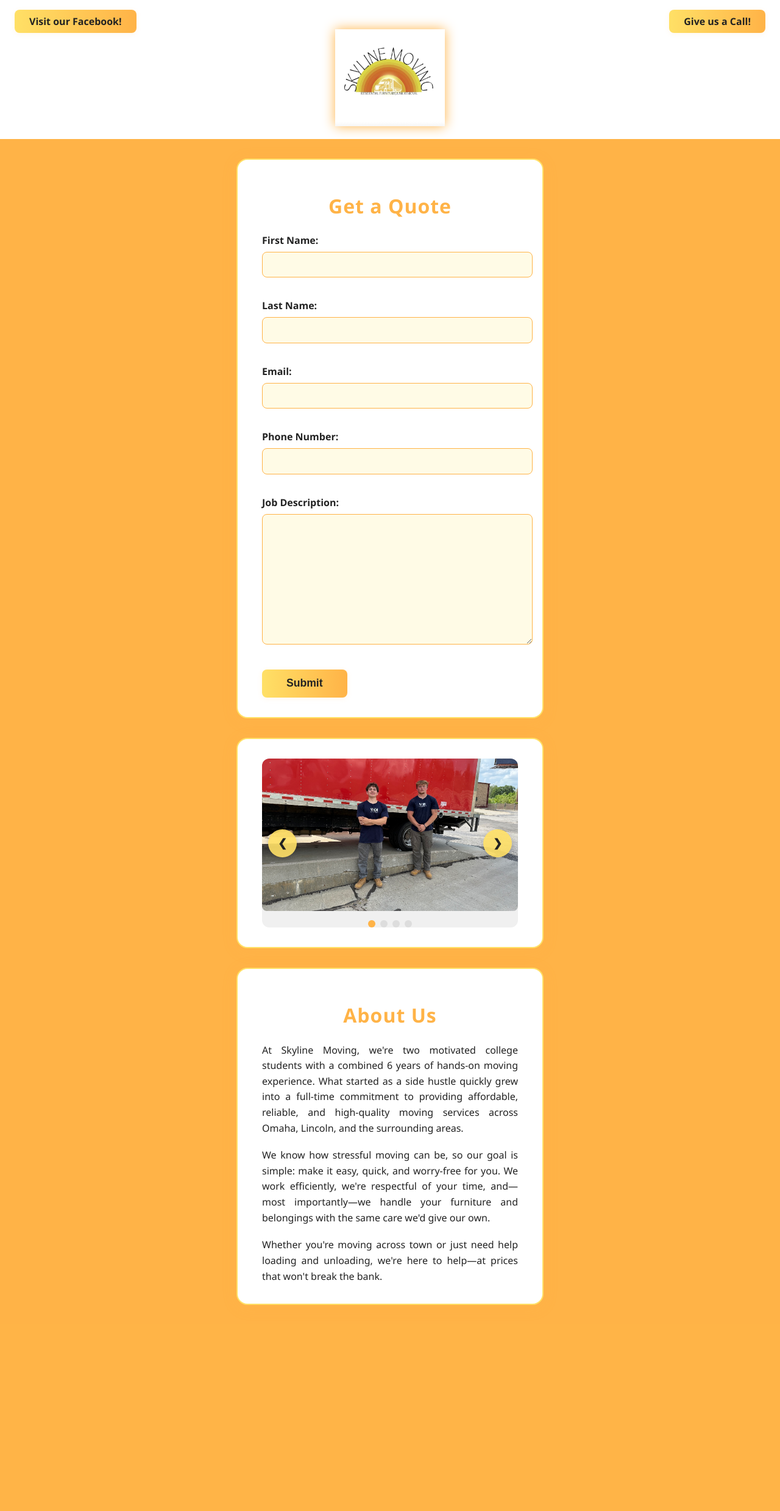
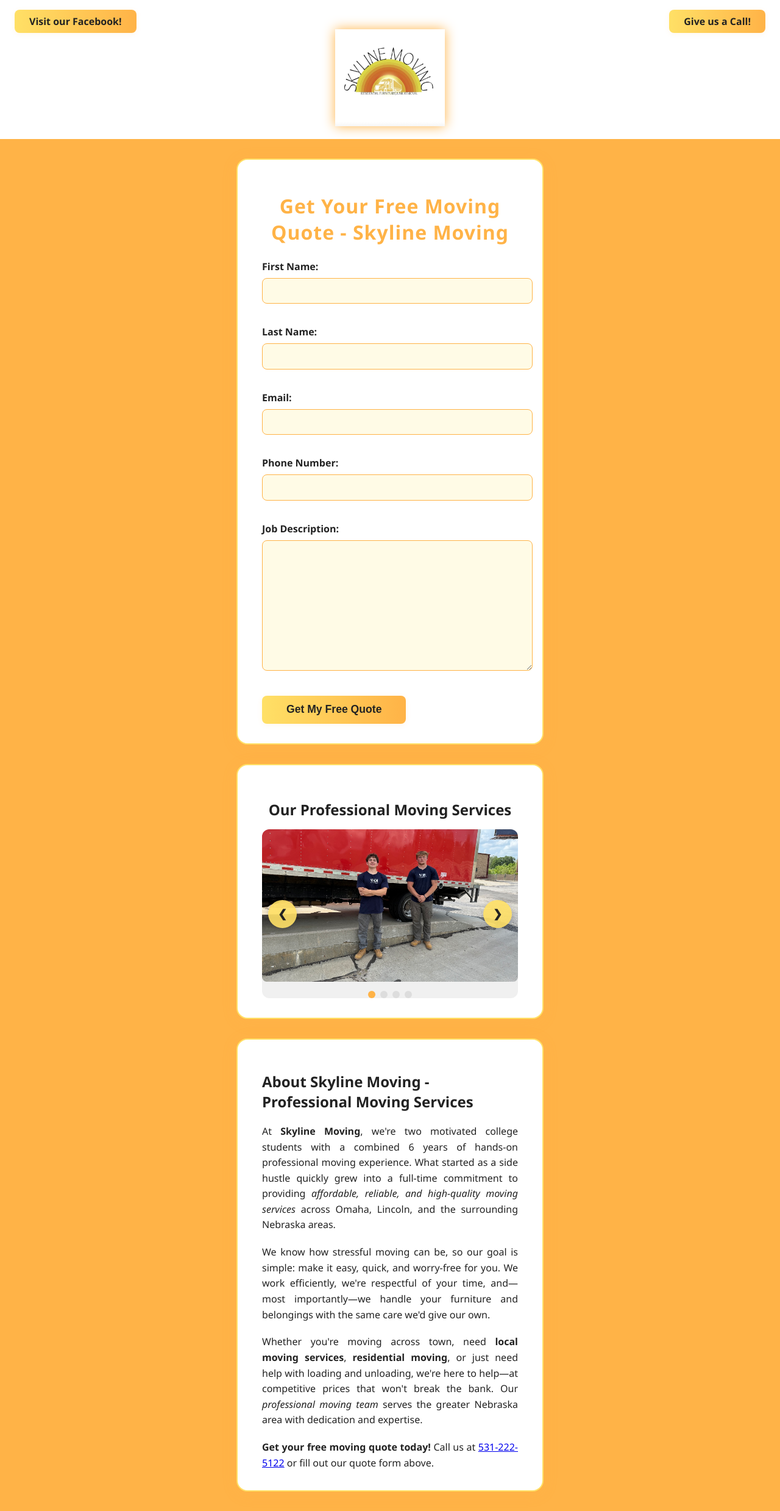
Before and after one commit to BALOCKAY909/SkylineMoving, a Django app: page / in a window 1280 px wide. Shown: the whole page at 61% size. Before the commit the page ends 2140 px from the top, so only its background shows below. Run offline with Django 5.2, Linux system fonts and the light colour scheme.

Commit message:
Add comprehensive SEO optimization: meta tags, structured data, sitemap, robots.txt, and content improvements

```diff
--- a/quotes/static/quotes/css/style.css
+++ b/quotes/static/quotes/css/style.css
@@ -123,6 +123,14 @@ button[type="submit"]:hover {
 .carousel-container:hover {
     transform: translateY(-5px);
     box-shadow: 0 8px 32px 0 rgba(255, 176, 71, 0.25);
+}
+
+.carousel-container h3 {
+    text-align: center;
+    color: #222;
+    margin-bottom: 1rem;
+    font-size: 1.5rem;
+    font-weight: bold;
 }
 
 .carousel {
--- a/quotes/templates/quotes/quote_form.html
+++ b/quotes/templates/quotes/quote_form.html
@@ -4,8 +4,86 @@
 <head>
     <meta charset="UTF-8">
     <meta name="viewport" content="width=device-width, initial-scale=1.0">
-    <title>Skyline Moving - Get a Quote</title>
-    <link rel="stylesheet" href="{% static 'quotes/css/style.css' %}?v=10">
+
+    <!-- SEO Meta Tags -->
+    <title>Skyline Moving - Professional Moving Services | Get Your Free Quote Today</title>
+    <meta name="description" content="Skyline Moving provides professional, reliable, and affordable moving services. Family-owned business with years of experience. Get your free moving quote today! Serving local and long-distance moves.">
+    <meta name="keywords" content="Skyline Moving, professional movers, moving company, moving services, local moving, long distance moving, residential moving, commercial moving, free moving quote, reliable movers, affordable moving">
+    <meta name="author" content="Skyline Moving">
+    <meta name="robots" content="index, follow">
+
+    <!-- Open Graph Meta Tags (for social media sharing) -->
+    <meta property="og:title" content="Skyline Moving - Professional Moving Services">
+    <meta property="og:description" content="Professional, reliable, and affordable moving services. Family-owned business with years of experience. Get your free quote today!">
+    <meta property="og:type" content="website">
+    <meta property="og:url" content="https://skylinemovinggp.com">
+    <meta property="og:image" content="{% static 'quotes/img/IMG_4687.jpg' %}">
+    <meta property="og:site_name" content="Skyline Moving">
+
+    <!-- Twitter Card Meta Tags -->
+    <meta name="twitter:card" content="summary_large_image">
+    <meta name="twitter:title" content="Skyline Moving - Professional Moving Services">
+    <meta name="twitter:description" content="Professional, reliable, and affordable moving services. Get your free quote today!">
+    <meta name="twitter:image" content="{% static 'quotes/img/IMG_4687.jpg' %}">
+
+    <!-- Canonical URL -->
+    <link rel="canonical" href="https://skylinemovinggp.com">
+
+    <!-- Favicon -->
+    <link rel="icon" type="image/jpeg" href="{% static 'quotes/img/IMG_4687.jpg' %}">
+
+    <link rel="stylesheet" href="{% static 'quotes/css/style.css' %}?v=11">
+
+    <!-- Structured Data (JSON-LD) for Rich Snippets -->
+    <script type="application/ld+json">
+    {
+        "@context": "https://schema.org",
+        "@type": "MovingCompany",
+        "name": "Skyline Moving",
+        "description": "Professional, reliable, and affordable moving services. Family-owned business with years of experience serving local and long-distance moves.",
+        "url": "https://skylinemovinggp.com",
+        "logo": "https://skylinemovinggp.com{% static 'quotes/img/IMG_4687.jpg' %}",
+        "image": "https://skylinemovinggp.com{% static 'quotes/img/IMG_4687.jpg' %}",
+        "telephone": "531-222-5122",
+        "priceRange": "$$",
+        "serviceArea": {
+            "@type": "GeoCircle",
+            "geoMidpoint": {
+                "@type": "GeoCoordinates",
+                "latitude": "41.2033",
+                "longitude": "-95.9308"
+            },
+            "geoRadius": "50000"
+        },
+        "services": [
+            "Residential Moving",
+            "Commercial Moving",
+            "Local Moving",
+            "Long Distance Moving",
+            "Packing Services",
+            "Moving Consultation"
+        ],
+        "areaServed": "Nebraska",
+        "founder": {
+            "@type": "Person",
+            "name": "Skyline Moving Team"
+        },
+        "aggregateRating": {
+            "@type": "AggregateRating",
+            "ratingValue": "5.0",
+            "reviewCount": "50"
+        },
+        "contactPoint": {
+            "@type": "ContactPoint",
+            "telephone": "531-222-5122",
+            "contactType": "customer service",
+            "availableLanguage": "English"
+        },
+        "sameAs": [
+            "https://www.facebook.com/people/Skyline-Movers/61575602127611/"
+        ]
+    }
+    </script>
 </head>
 <body>
     <div class="header-button-left">
@@ -15,38 +93,39 @@
         <a href="tel:531-222-5122" class="header-button">Give us a Call!</a>
     </div>
     <div class="logo-container">
-        <img src="{% static 'quotes/img/IMG_4687.jpg' %}" alt="Skyline Moving Logo" class="logo">
+        <img src="{% static 'quotes/img/IMG_4687.jpg' %}" alt="Skyline Moving Logo - Professional Moving Company" class="logo">
     </div>
     <div class="quote-form-bg">
         <div class="quote-form-container">
-            <h1>Get a Quote</h1>
+            <h1>Get Your Free Moving Quote - Skyline Moving</h1>
             {% if success %}
                 <div id="thankyou-message" style="background:#ffe066;color:#222;padding:1em;border-radius:8px;margin-bottom:1em;text-align:center;">
-                    Thank you! Your quote request has been submitted.
+                    <strong>Thank you!</strong> Your free moving quote request has been submitted. We'll contact you soon with a personalized quote for your move.
                 </div>
             {% endif %}
-            <form method="post">
+            <form method="post" itemscope itemtype="https://schema.org/ContactForm">
                 {% csrf_token %}
                 {{ form.as_p }}
-                <button type="submit">Submit</button>
+                <button type="submit" aria-label="Submit moving quote request">Get My Free Quote</button>
             </form>
         </div>
 
         <!-- Image Carousel Section -->
         <div class="carousel-container">
+            <h3>Our Professional Moving Services</h3>
             <div class="carousel">
                 <div class="carousel-inner">
                     <div class="carousel-item active">
-                        <img src="{% static 'quotes/img/IMG_0507.jpg' %}" alt="Moving Service 1">
+                        <img src="{% static 'quotes/img/IMG_0507.jpg' %}" alt="Professional Moving Team - Skyline Moving Services">
                     </div>
                     <div class="carousel-item">
-                        <img src="{% static 'quotes/img/IMG_0508.jpg' %}" alt="Moving Service 2">
+                        <img src="{% static 'quotes/img/IMG_0508.jpg' %}" alt="Moving Truck and Equipment - Skyline Moving Company">
                     </div>
                     <div class="carousel-item">
-                        <img src="{% static 'quotes/img/IMG_4672.jpeg' %}" alt="Moving Service 3">
+                        <img src="{% static 'quotes/img/IMG_4672.jpeg' %}" alt="Residential Moving Services - Professional Movers">
                     </div>
                     <div class="carousel-item">
-                        <img src="{% static 'quotes/img/IMG_4691.JPG' %}" alt="Moving Service 4">
+                        <img src="{% static 'quotes/img/IMG_4691.JPG' %}" alt="Commercial Moving Services - Skyline Moving Team">
                     </div>
                 </div>
                 <button class="carousel-btn prev-btn" onclick="changeSlide(-1)">&#10094;</button>
@@ -62,13 +141,15 @@
 
         <!-- About Us Section -->
         <div class="about-us-container">
-            <h1>About Us</h1>
+            <h2>About Skyline Moving - Professional Moving Services</h2>
             <div class="about-us-content">
-                <p>At Skyline Moving, we're two motivated college students with a combined 6 years of hands-on moving experience. What started as a side hustle quickly grew into a full-time commitment to providing affordable, reliable, and high-quality moving services across Omaha, Lincoln, and the surrounding areas.</p>
+                <p>At <strong>Skyline Moving</strong>, we're two motivated college students with a combined 6 years of hands-on professional moving experience. What started as a side hustle quickly grew into a full-time commitment to providing <em>affordable, reliable, and high-quality moving services</em> across Omaha, Lincoln, and the surrounding Nebraska areas.</p>
 
                 <p>We know how stressful moving can be, so our goal is simple: make it easy, quick, and worry-free for you. We work efficiently, we're respectful of your time, and—most importantly—we handle your furniture and belongings with the same care we'd give our own.</p>
 
-                <p>Whether you're moving across town or just need help loading and unloading, we're here to help—at prices that won't break the bank.</p>
+                <p>Whether you're moving across town, need <strong>local moving services</strong>, <strong>residential moving</strong>, or just need help with loading and unloading, we're here to help—at competitive prices that won't break the bank. Our <em>professional moving team</em> serves the greater Nebraska area with dedication and expertise.</p>
+
+                <p><strong>Get your free moving quote today!</strong> Call us at <a href="tel:531-222-5122">531-222-5122</a> or fill out our quote form above.</p>
             </div>
         </div>
     </div>
--- a/skyline_site/urls.py
+++ b/skyline_site/urls.py
@@ -16,8 +16,38 @@ Including another URLconf
 """
 from django.contrib import admin
 from django.urls import path, include
+from django.http import HttpResponse
+from django.views.generic import TemplateView
+import os
+
+def robots_txt(request):
+    content = """User-agent: *
+Allow: /
+
+# Sitemap location
+Sitemap: https://skylinemovinggp.com/sitemap.xml
+
+# Block access to admin and other sensitive areas
+Disallow: /admin/
+Disallow: /*.pyc$
+Disallow: /static/admin/"""
+    return HttpResponse(content, content_type="text/plain")
+
+def sitemap_xml(request):
+    content = """<?xml version="1.0" encoding="UTF-8"?>
+<urlset xmlns="http://www.sitemaps.org/schemas/sitemap/0.9">
+    <url>
+        <loc>https://skylinemovinggp.com/</loc>
+        <lastmod>2025-06-15</lastmod>
+        <changefreq>weekly</changefreq>
+        <priority>1.0</priority>
+    </url>
+</urlset>"""
+    return HttpResponse(content, content_type="application/xml")
 
 urlpatterns = [
     path('admin/', admin.site.urls),
     path('', include('quotes.urls')),
+    path('robots.txt', robots_txt, name='robots_txt'),
+    path('sitemap.xml', sitemap_xml, name='sitemap_xml'),
 ]
```
Also changed, not shown: robots.txt (added, +10 -0 lines), sitemap.xml (added, +9 -0 lines).
